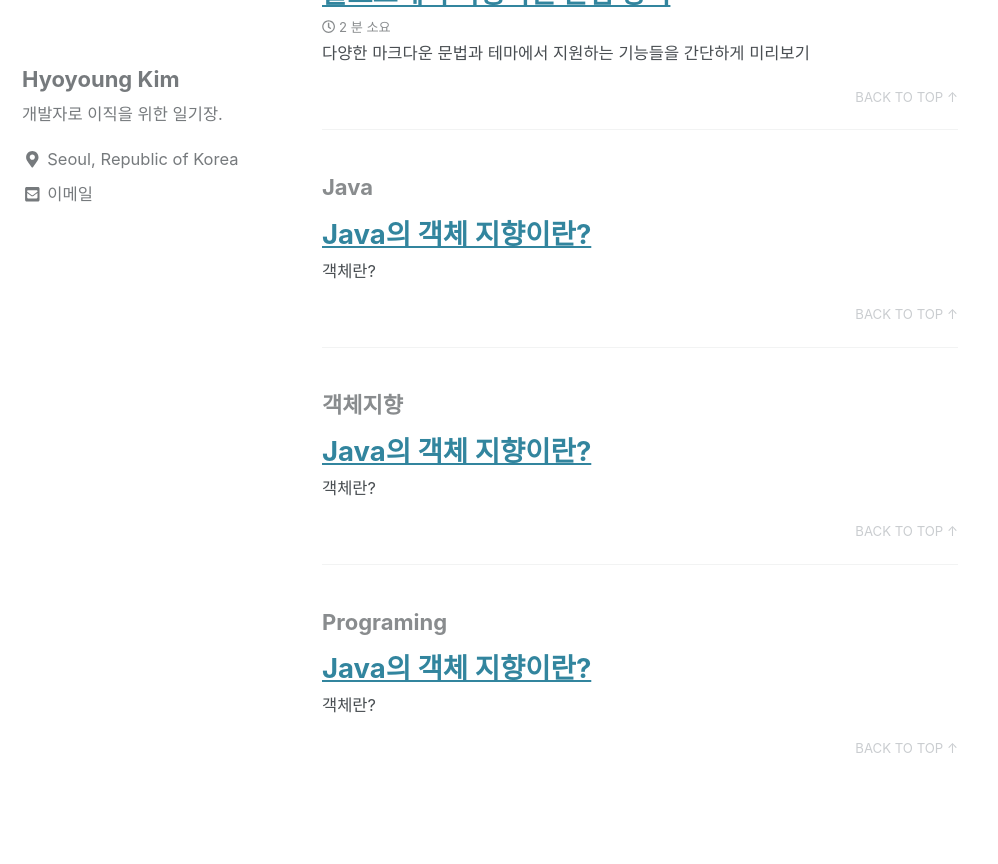
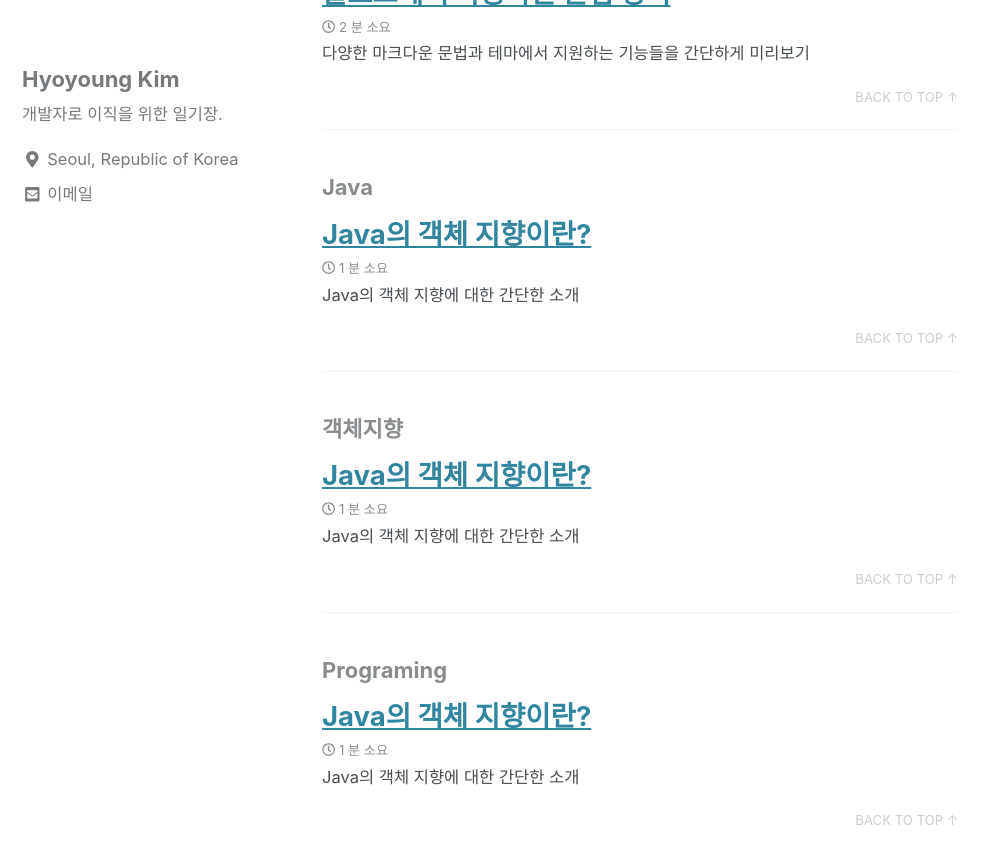
Before and after one commit to youngfromseoul/youngfromseoul.github.io2, a Jekyll site: the page built from _pages/tag-archive.md, in a window 1280 px wide and 900 px high, scrolled down 833 px. Shown: the top 864 px of the window, without its empty margins (0-998 px from the left). Built offline with Jekyll 4.4.1, drawn with Linux system fonts in a browser that asks for light colours; cached includes are drawn as plain includes; nearby versions of some CDN libraries; part of the change alters nothing that is shown.

Commit message:
Update 2019-01-28-Java-posting-00001.md

````diff
--- a/_posts/java/2019-01-28-Java-posting-00001.md
+++ b/_posts/java/2019-01-28-Java-posting-00001.md
@@ -1,5 +1,6 @@
 ---
 title: "Java의 객체 지향이란?"
+excerpt: "Java의 객체 지향에 대한 간단한 소개"
 categories:
   - Java
 last_modified_at: 2019-01-28T10:21:00+09:00
@@ -8,10 +9,10 @@ tags:
     - 객체지향
     - Programing
 author_profile: true
-read_time: false #
-toc: true
+read_time: true
 toc_label: "객체 지향이란?"
 toc_icon: "cog"
+toc: true
 toc_sticky: true
 ---
 
@@ -25,6 +26,7 @@ toc_sticky: true
 JAVA는 객체를 기반으로 하는 프로그래밍이다. 객체 지향 프로그래밍은 먼저 객체를 만들고 객체 사이에서 일어나는 일을 구현하는 것이다.
 따라서, 객체 지향 프로그래밍을 할때는 객체를 먼저 정의하고 각 객체가 어떤 기능을 제공하고 객체간 협력을 어떻게 구현할 것인지를 고민해야 한다.
 
+---
 
 ## 클래스(Class)란?
 
@@ -44,23 +46,26 @@ JAVA는 객체를 기반으로 하는 프로그래밍이다. 객체 지향 프
     }
 ```
 
+---
+
 ## 클래스 이름
 
 클래스 이름은 대문자로 시작해야한다. 소문자로 정한다고 해서 오류가 발생하는 것은 아니지만, 개발자들 사이의 규칙이다.
 개발자는 협업이 중요하기 혼자 개발하는 것이 아니라면 지켜주는 것이 좋다.
 
+---
 
 ## 멤버변수(Member Variable)란?
 
 위의 예시를 보면 아이템의 타입, 공격력, 가격과 같이 클래스 내부에 선언하여 객체 속성을 나타내는 변수를 멤버 변수라고 한다.
 멤버 변수는 속성이 무엇이냐에 따라서 알 맞은 자료형을 선언해 주어야 한다.
 
+---
 
 ## 메소드(Method)란?
 
 위에서 선언한 게임 아이템의 기능이라고 볼수 있다. 예를 들어 게임 아이템의 정보를 보는 기능과 같이 표현할 수 있다.
 이렇게 클래스 내부에서 멤버 변수를 사용하여 클래스 기능을 구현한 것을 '메소드'라고 한다.
-
 
 ```java
     Public class GameItem {
@@ -80,3 +85,5 @@ JAVA는 객체를 기반으로 하는 프로그래밍이다. 객체 지향 프
 
 
 위 코드와 같이 게임 아이템의 정보를 보는 기능을 메소드 라고 한다.
+
+---
````
